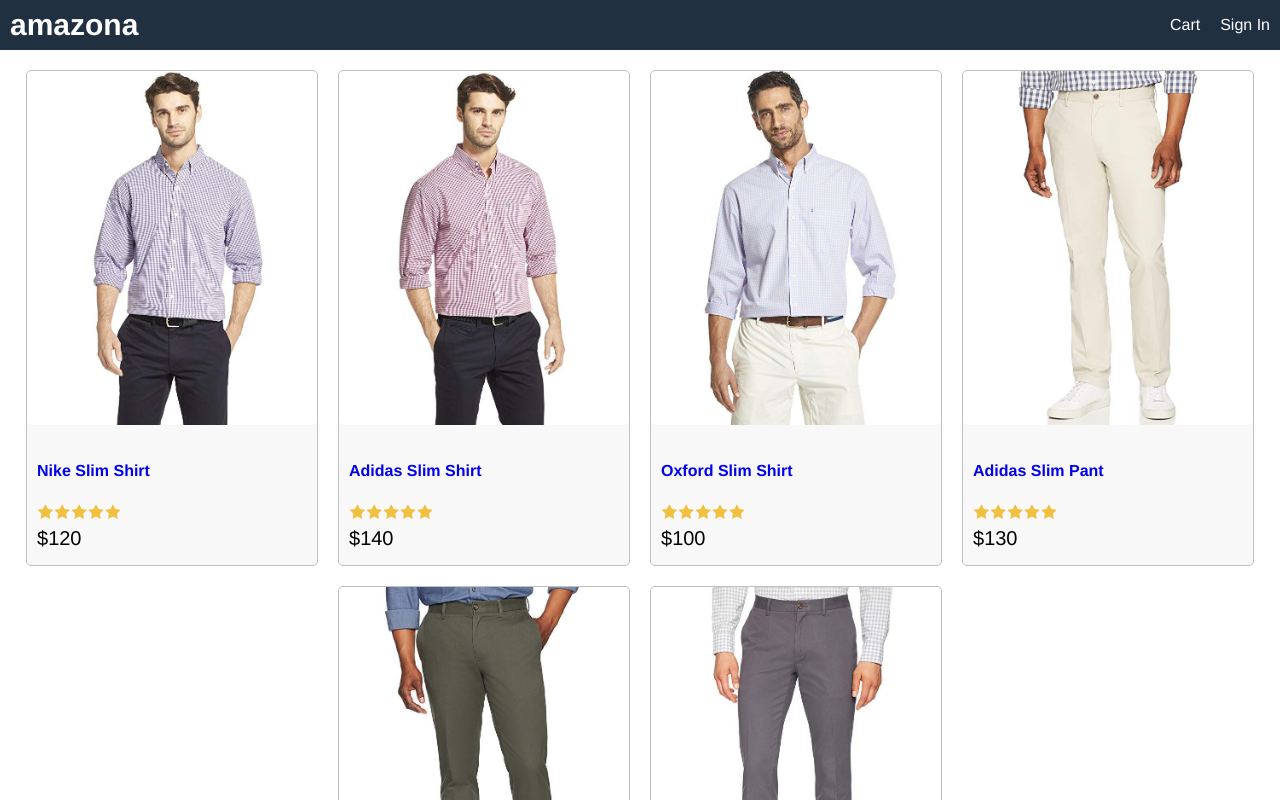
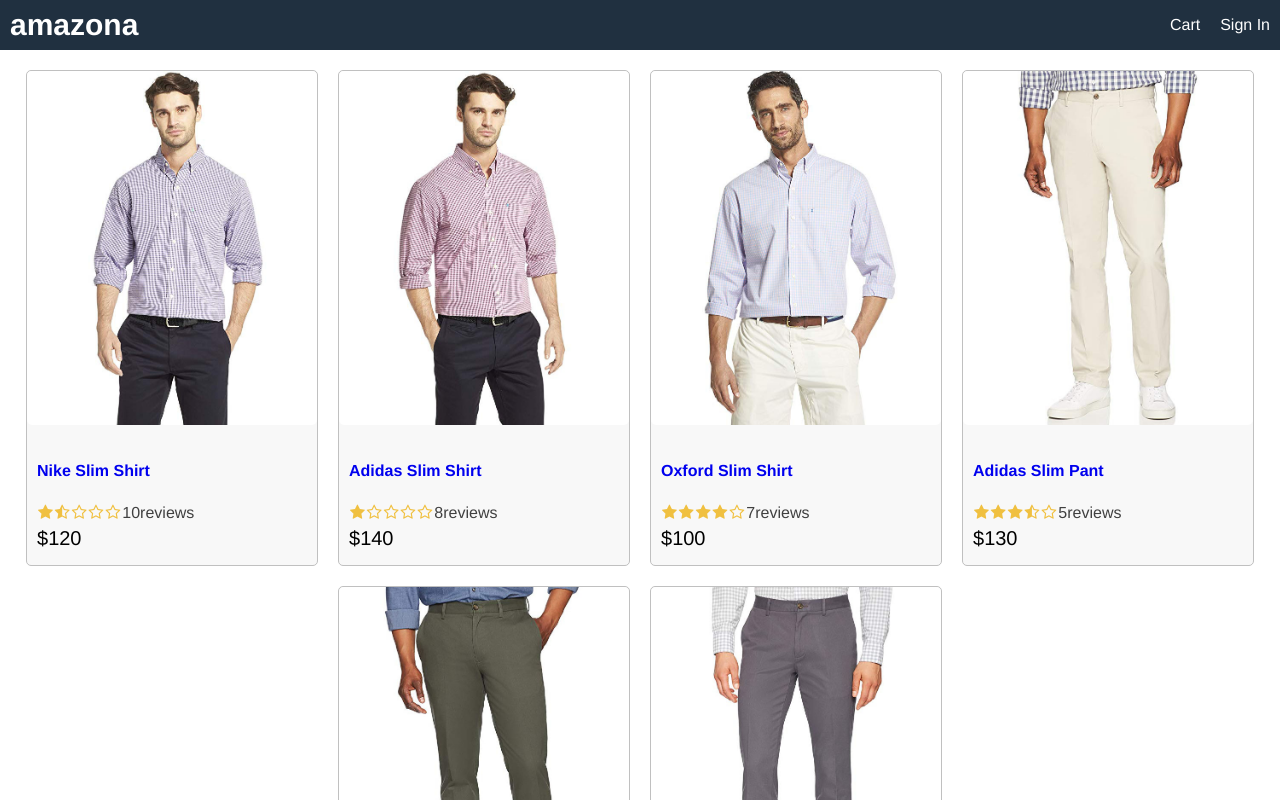
Before and after one commit to EngrAwaisKhan/amazona_html_temp, a React (Create React App) app in the folder frontend/: page / in a window 1280 px wide. Shown: the top 800 px of the page. Built offline with nearby package versions, Linux system fonts and the light colour scheme.

Commit message:
section-12(Video-07-Create-Rating-And-Product-Component)

```diff
--- a/frontend/src/App.js
+++ b/frontend/src/App.js
@@ -1,4 +1,5 @@
 import React from 'react';
+import Product from './Components/Product';
 import data from './data';
 
 function App() {
@@ -18,39 +19,7 @@
       <main>
         <div className="row center">
           {data.products.map((product) => (
-            <div key={product._id} className="card">
-              <a href={`/product/${product._id}`}>
-                {/* image size: 680px x 830px */}
-                <img
-                  className="medium"
-                  src={product.image}
-                  alt={product.name}
-                />
-              </a>
-              <div className="card-body">
-                <a href={`product/${product._id}`}>
-                  <h2>{product.name}</h2>
-                </a>
-                <div className="rating">
-                  <span>
-                    <i className="fa fa-star"></i>
-                  </span>
-                  <span>
-                    <i className="fa fa-star"></i>
-                  </span>
-                  <span>
-                    <i className="fa fa-star"></i>
-                  </span>
-                  <span>
-                    <i className="fa fa-star"></i>
-                  </span>
-                  <span>
-                    <i className="fa fa-star"></i>
-                  </span>
-                </div>
-                <div className="price">${product.price}</div>
-              </div>
-            </div>
+            <Product key={product._id} product={product} />
           ))}
         </div>
       </main>
--- /dev/null
+++ b/frontend/src/Components/Product.js
@@ -0,0 +1,21 @@
+import React from 'react';
+import Rating from './Rating';
+
+export default function Product(props) {
+  const { product } = props;
+  return (
+    <div className="card">
+      <a href={`/product/${product._id}`}>
+        {/* image size: 680px x 830px */}
+        <img className="medium" src={product.image} alt={product.name} />
+      </a>
+      <div className="card-body">
+        <a href={`product/${product._id}`}>
+          <h2>{product.name}</h2>
+        </a>
+        <Rating rating={product.rating} numReviews={product.numReviews} />
+        <div className="price">${product.price}</div>
+      </div>
+    </div>
+  );
+}
--- /dev/null
+++ b/frontend/src/Components/Rating.js
@@ -0,0 +1,65 @@
+import React from 'react';
+
+export default function Rating(props) {
+  const { rating, numReviews } = props;
+  return (
+    <div className="rating">
+      <span>
+        <i
+          className={
+            rating >= 1
+              ? 'fa fa-star'
+              : rating >= 0.5
+              ? 'fa fa-star-half-o'
+              : 'fa fa-star-o'
+          }
+        ></i>
+      </span>
+      <span>
+        <i
+          className={
+            rating >= 2
+              ? 'fa fa-star'
+              : rating >= 1.5
+              ? 'fa fa-star-half-o'
+              : 'fa fa-star-o'
+          }
+        ></i>
+      </span>
+      <span>
+        <i
+          className={
+            rating >= 3
+              ? 'fa fa-star'
+              : rating >= 2.5
+              ? 'fa fa-star-half-o'
+              : 'fa fa-star-o'
+          }
+        ></i>
+      </span>
+      <span>
+        <i
+          className={
+            rating >= 4
+              ? 'fa fa-star'
+              : rating >= 3.5
+              ? 'fa fa-star-half-o'
+              : 'fa fa-star-o'
+          }
+        ></i>
+      </span>
+      <span>
+        <i
+          className={
+            rating >= 5
+              ? 'fa fa-star'
+              : rating >= 4.5
+              ? 'fa fa-star-half-o'
+              : 'fa fa-star-o'
+          }
+        ></i>
+      </span>
+      <span>{numReviews + 'reviews'}</span>
+    </div>
+  );
+}
--- a/frontend/src/data.js
+++ b/frontend/src/data.js
@@ -7,7 +7,7 @@
       image: '/images/p1.jpg',
       price: 120,
       brand: 'Nike',
-      rating: '4.5',
+      rating: '1.5',
       numReviews: 10,
       description: 'high quality product',
     },
@@ -18,7 +18,7 @@
       image: '/images/p2.jpg',
       price: 140,
       brand: 'Adidas',
-      rating: '5',
+      rating: '1',
       numReviews: 8,
       description: 'high quality product',
     },
--- a/frontend/src/index.css
+++ b/frontend/src/index.css
@@ -105,3 +105,7 @@
   color: #f0c040;
   margin: 0.1rem;
 }
+
+.rating span:last-child{
+  color: #404040;
+}
```
Also changed, not shown: 1 other file (tests, documents, lock files or other folders).
